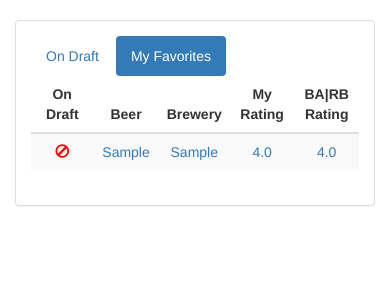
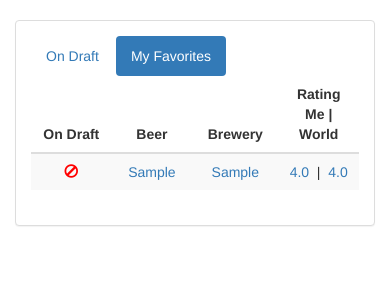
Before and after one commit to johnedenfield/PorterApp, a Flask app: page /favorite in a window 390 px wide. Shown: the part 158-458 px from the top of the page. Run offline with Flask 2, Linux system fonts and the light colour scheme; a user stored in the database is signed in; tables that the repository leaves empty hold one stand-in row (values such as "Sample post"); some libraries are stand-ins or nearby versions.

Commit message:
Addressed table readability on mobile devices

```diff
--- a/app/templates/favorite.html
+++ b/app/templates/favorite.html
@@ -21,8 +21,8 @@
                 <th> On Draft</th>
                 <th> Beer</th>
                 <th> Brewery</th>
-                <th> My Rating</th>
-                <th> BA|RB Rating</th>
+                <th> Rating </br> Me | World</th>
+
             </tr>
             </thead>
             {% for beer in favorite_drafts %}
@@ -45,8 +45,7 @@
                     <a href="{{url_for('rate_beer', this_beer=beer['Beer_ID'])}}">
                         {{beer['MyRating']}}
                     </a>
-                </td>
-                <td>
+                    &nbsp|&nbsp
                     {% if beer['BeerRating'] %}
                     <a href="{{beer['RatingSite']}}"> {{beer['BeerRating']}}</a>
                     {% else %}
```
Also changed, not shown: app/templates/draft_list.html (+7 -15 lines).
